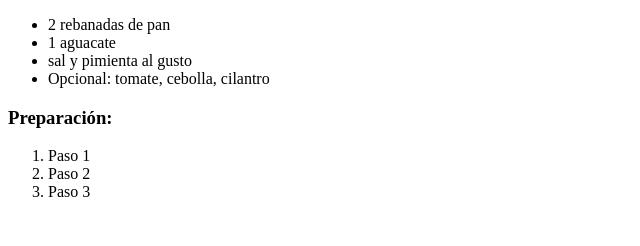
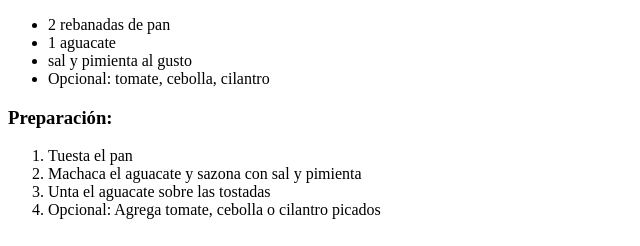
Before and after one commit to juanrios2/recetas_cocina, a plain HTML site: page index.html in a window 1280 px wide. Shown: the part 554-800 px from the top of the page, without its empty margins (0-640 px from the left). Drawn offline with Linux system fonts and the light colour scheme.

Commit message:
Agregue la preparacion de la receta

```diff
--- a/index.html
+++ b/index.html
@@ -40,9 +40,10 @@
             </ul>
             <h3>Preparación:</h3>
             <ol>
-            <li>Paso 1</li>
-            <li>Paso 2</li>
-            <li>Paso 3</li>
+            <li>Tuesta el pan</li>
+            <li>Machaca el aguacate y sazona con sal y pimienta</li>
+            <li>Unta el aguacate sobre las tostadas</li>
+            <li>Opcional: Agrega tomate, cebolla o cilantro picados</li>
             </ol>
             </section>
             </body>
```
